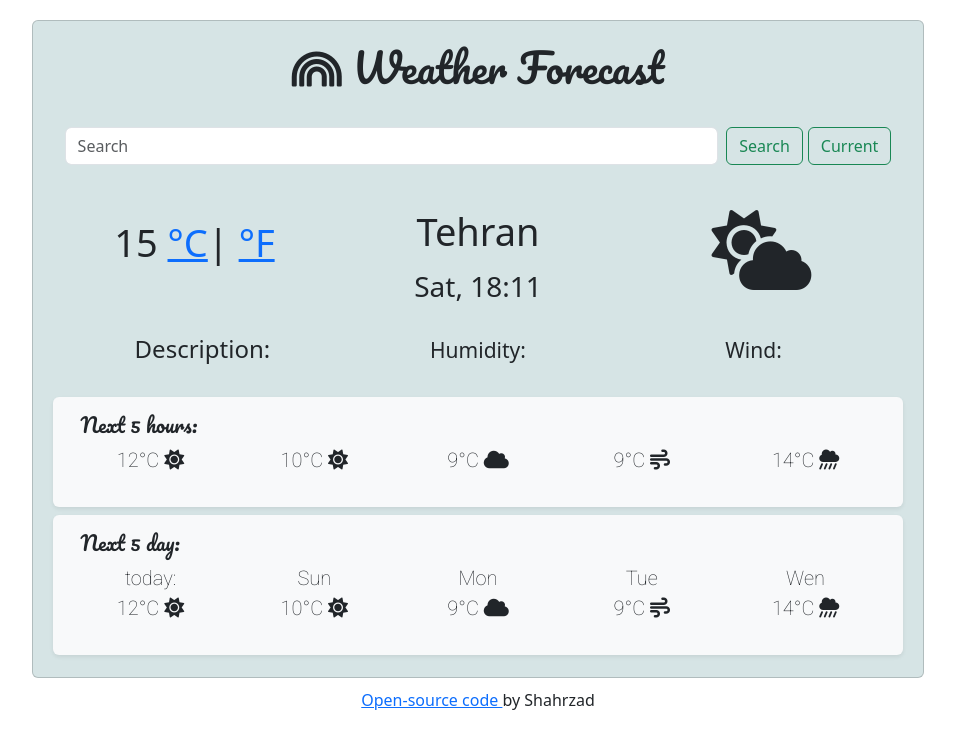
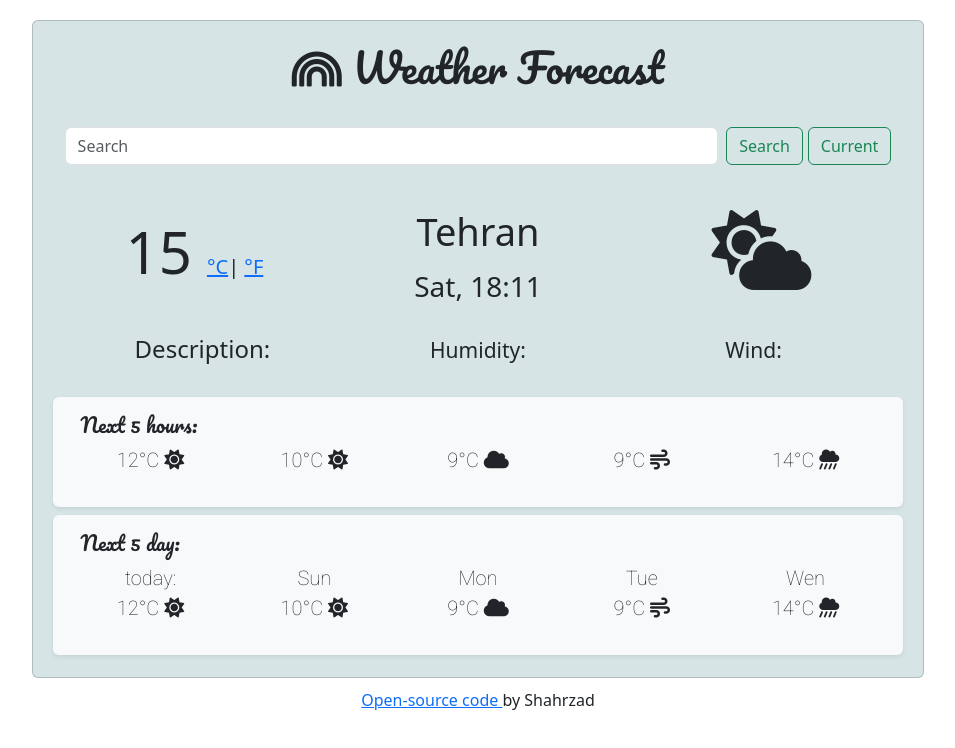
Before and after one commit to shahrzadblackfox/project-weather, a plain HTML site: page index.html in a window 1280 px wide. Shown: the whole page, without its empty margins (162-1117 px from the left). Drawn offline with nearby package versions, Linux system fonts and the light colour scheme; a web font is replaced by a local one.

Commit message:
fixing font for units

```diff
--- a/index.html
+++ b/index.html
@@ -75,8 +75,9 @@
         <div class="row">
           <div class="col-4 city-temp" style="padding-top: 30px">
             <span id="temp-text">15</span>
-            <span class="units"
-              ><a href="#" id="celi">°C</a>| <a href="#" id="faren">°F</a></span
+            <small class="units"
+              ><a href="#" id="celi">°C</a>|
+              <a href="#" id="faren">°F</a></small
             >
           </div>
 
--- a/style.css
+++ b/style.css
@@ -32,10 +32,11 @@ p {
 }
 .units {
   position: relative;
+  font-size: 20px;
 }
 
 .city-temp {
-  font-size: 38px;
+  font-size: 58px;
   font-weight: 400;
   line-height: 1;
   padding: 0;
```
